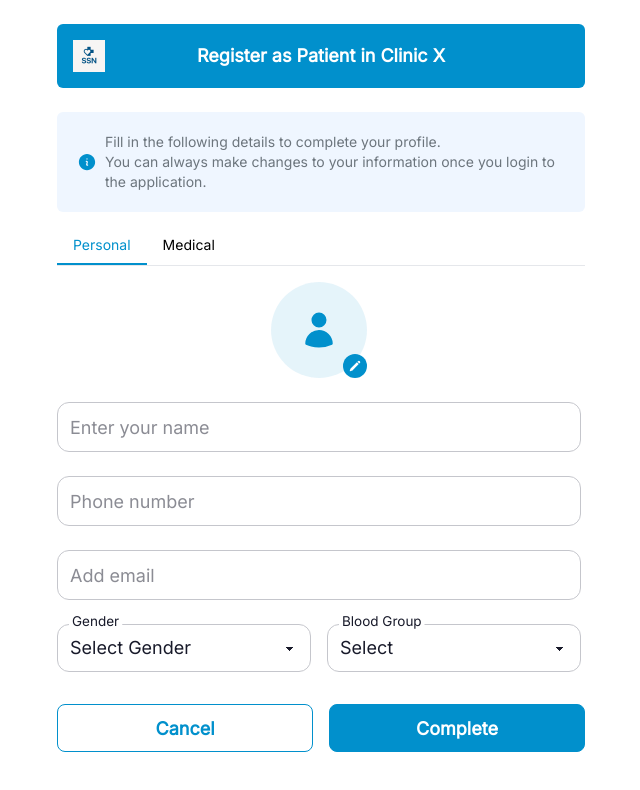
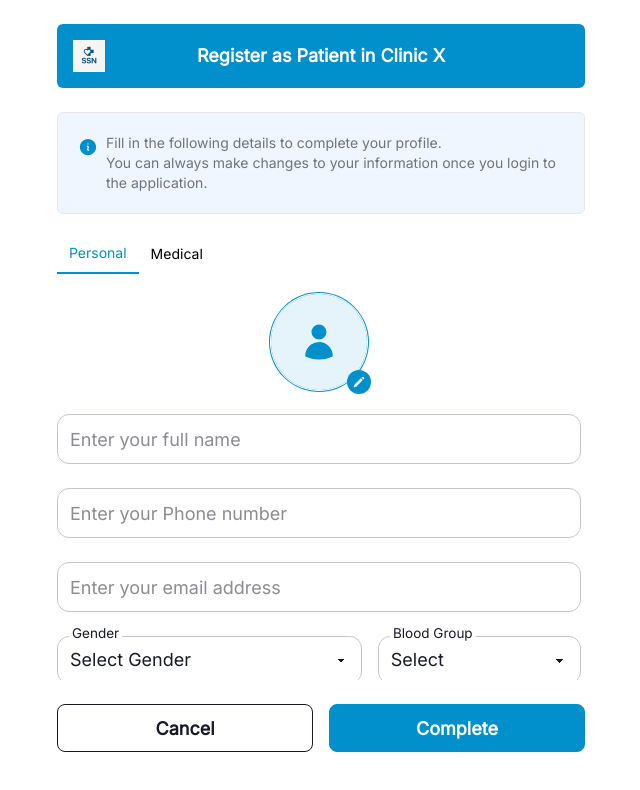
Before and after one commit to kinwitstech/SSN, a React (Vite) app: page /register-patient in a window 1280 px wide. Shown: the top 790 px of the page, without its empty margins (319-959 px from the left). Built offline with nearby package versions, Linux system fonts and the light colour scheme.

Commit message:
Patient Details Page: implemented using daisyUI and added a temporary compulsory validation for "currentMedication" in schema

```diff
--- a/src/pages/auth/RegisterPatient/PatientDetails.jsx
+++ b/src/pages/auth/RegisterPatient/PatientDetails.jsx
@@ -67,8 +67,24 @@ const PatientDetails = () => {
   } = methods;
 
   const inputProps = { register, formState };
+  const selectedProfileImage = watch("profileImage");
 
-  const selectedProfileImage = watch("profileImage");
+  const genderOptions = [
+    { label: "Male", value: "male" },
+    { label: "Female", value: "female" },
+    { label: "Other", value: "other" },
+  ];
+
+  const bloodGroupOptions = [
+    { value: "A+", label: "A+" },
+    { value: "A-", label: "A-" },
+    { value: "B+", label: "B+" },
+    { value: "B-", label: "B-" },
+    { value: "AB+", label: "AB+" },
+    { value: "AB-", label: "AB-" },
+    { value: "O+", label: "O+" },
+    { value: "O-", label: "O-" },
+  ];
 
   const handleProfileImageChange = async (e) => {
     const file = e.target.files[0];
@@ -135,6 +151,7 @@ const PatientDetails = () => {
   return (
     <FormProvider {...methods}>
       <div className="mx-auto flex h-screen max-w-xl flex-col p-6">
+        {/* Header */}
         <div className="bg-primary text-base-100 relative mb-6 flex h-16 items-center rounded-md px-4 pt-4">
           <img src={logo} className="mb-4 h-8 w-8" />
           <div className="flex-center absolute inset-0">
@@ -144,9 +161,10 @@ const PatientDetails = () => {
           </div>
         </div>
 
-        <div className="text-secondary mb-5 flex items-start gap-2 rounded-md bg-blue-50 p-5 text-sm">
+        {/* Info Box */}
+        <div className="alert text-secondary mb-5 flex items-start gap-2 rounded-md bg-blue-50 p-5 text-sm">
           <div className="flex-center">
-            <InformationCircleIcon className="text-primary mt-5 h-5 w-5 shrink-0" />
+            <InformationCircleIcon className="text-primary mt-1 h-5 w-5 shrink-0" />
           </div>
           <span>
             Fill in the following details to complete your profile.
@@ -157,26 +175,26 @@ const PatientDetails = () => {
         </div>
 
         {/* Tabs */}
-        <div className="relative mb-4 border-b border-gray-200">
+        <div className="tabs tabs-bordered mb-4">
           <button
             type="button"
-            onClick={() => setActiveTab("personal")}
-            className={`px-4 pb-2 text-sm font-medium transition ${
+            className={`tab text-sm font-medium ${
               activeTab === "personal"
-                ? "border-primary text-primary border-b-2"
+                ? "tab-active !border-primary text-primary !border-b-2"
                 : "text-neutral"
             }`}
+            onClick={() => setActiveTab("personal")}
           >
             Personal
           </button>
           <button
             type="button"
-            onClick={() => setActiveTab("medical")}
-            className={`px-4 pb-2 text-sm font-medium transition ${
+            className={`tab text-sm font-medium ${
               activeTab === "medical"
-                ? "border-primary text-primary border-b-2"
+                ? "tab-active !border-primary text-primary !border-b-2"
                 : "text-neutral"
             }`}
+            onClick={() => setActiveTab("medical")}
           >
             Medical
           </button>
@@ -192,19 +210,28 @@ const PatientDetails = () => {
                   htmlFor="profile-upload"
                   className="relative cursor-pointer"
                 >
-                  <div className="bg-primary/10 flex-center h-24 w-24 rounded-full">
+                  {/* Avatar container */}
+                  <div className="avatar">
+                    <div className="ring-primary ring-offset-base-100 bg-primary/10 mt-1 w-24 rounded-full ring ring-offset-1">
                       {profileImagePreview ? (
                         <img
                           src={profileImagePreview}
-                        className="h-24 w-24 rounded-full object-cover"
+                          className="h-full w-full object-cover object-center"
                         />
                       ) : (
+                        <div className="flex h-full w-full items-center justify-center">
                           <UserIcon className="text-primary h-10 w-10" />
+                        </div>
                       )}
                     </div>
-                  <div className="bg-primary flex-center text-base-100 absolute right-0 bottom-0 h-6 w-6 rounded-full">
+                  </div>
+
+                  {/* Pencil icon overlay */}
+                  <div className="bg-primary text-base-100 absolute -right-1 -bottom-1 flex h-6 w-6 items-center justify-center rounded-full">
                     <PencilIcon className="h-3 w-3" />
                   </div>
+
+                  {/* File input */}
                   <input
                     id="profile-upload"
                     name="profileImage"
@@ -214,6 +241,8 @@ const PatientDetails = () => {
                     className="hidden"
                   />
                 </label>
+
+                {/* Error message */}
                 {formState.errors.profileImage?.message && (
                   <p className="text-error mt-2 text-center text-xs">
                     {String(formState.errors.profileImage.message)}
@@ -228,14 +257,14 @@ const PatientDetails = () => {
                 <Input
                   name="fullName"
                   label="Full Name"
-                  placeholder="Enter your name"
+                  placeholder="Enter your full name"
                   required
                   {...inputProps}
                 />
                 <Input
                   name="phone"
                   label="Contact Number"
-                  placeholder="Phone number"
+                  placeholder="Enter your Phone number"
                   required
                   onInput={handleNumericInput}
                   {...inputProps}
@@ -243,39 +272,26 @@ const PatientDetails = () => {
                 <Input
                   name="email"
                   label="Email ID"
-                  placeholder="Add email"
+                  placeholder="Enter your email address"
                   required
                   {...inputProps}
                 />
                 <div className="flex gap-4">
-                  <div className="w-1/2">
+                  <div className="w-3/5">
                     <SelectField
                       name="gender"
                       label="Gender"
                       placeholder="Select Gender"
-                      options={[
-                        { label: "Male", value: "male" },
-                        { label: "Female", value: "female" },
-                        { label: "Other", value: "other" },
-                      ]}
+                      options={genderOptions}
                       {...inputProps}
                     />
                   </div>
-                  <div className="w-1/2">
+                  <div className="w-2/5">
                     <SelectField
                       name="bloodGroup"
                       label="Blood Group"
                       placeholder="Select"
-                      options={[
-                        { value: "A+", label: "A+" },
-                        { value: "A-", label: "A-" },
-                        { value: "B+", label: "B+" },
-                        { value: "B-", label: "B-" },
-                        { value: "AB+", label: "AB+" },
-                        { value: "AB-", label: "AB-" },
-                        { value: "O+", label: "O+" },
-                        { value: "O-", label: "O-" },
-                      ]}
+                      options={bloodGroupOptions}
                       {...inputProps}
                     />
                   </div>
@@ -283,7 +299,7 @@ const PatientDetails = () => {
                 <Textarea
                   name="address"
                   label="Address"
-                  placeholder="Full Address"
+                  placeholder="Enter your Full Address"
                   required
                   {...inputProps}
                 />
@@ -312,7 +328,7 @@ const PatientDetails = () => {
                   {...inputProps}
                 />
                 <Textarea
-                  name="currentillness"
+                  name="currentIllness"
                   label="Current Illness (If any)"
                   placeholder="List your illness here"
                   rows={4}
@@ -320,7 +336,7 @@ const PatientDetails = () => {
                   {...inputProps}
                 />
                 <Textarea
-                  name="currentmedication"
+                  name="currentMedication"
                   label="Current Medications (If any)"
                   placeholder="List your Medications here"
                   rows={4}
@@ -328,7 +344,7 @@ const PatientDetails = () => {
                   {...inputProps}
                 />
                 <Textarea
-                  name="pastsuregries"
+                  name="pastSuregries"
                   label="Past Surgeries"
                   placeholder="Mention any past surgeries"
                   rows={4}
@@ -344,13 +360,12 @@ const PatientDetails = () => {
         <div className="mt-6 mb-6 flex gap-4">
           <Button
             text="Cancel"
-            variant="outline"
+            className="btn btn-outline btn-lg flex-1"
             onClick={() => navigate({ to: "/" })}
-            className="btn-primary btn-outline btn-lg flex-1"
           />
           <Button
             text="Complete"
-            className="btn-primary btn-lg flex-1"
+            className="btn btn-primary btn-lg flex-1"
             onClick={async () => {
               const isValid = await trigger();
               if (isValid) {
--- a/src/pages/auth/RegisterPatient/RegisterPatientSchema.js
+++ b/src/pages/auth/RegisterPatient/RegisterPatientSchema.js
@@ -47,6 +47,7 @@ export const RegisterPatientSchema = z.object({
     .refine((file) => !file || file.size <= maxImageSize, {
       message: "Image must be under 2MB.",
     }),
+  currentMedication: z.string().min(1, "This field is required."),
 });
 
 export default RegisterPatientSchema;
```
Lines whose indentation alone changed are shown as unchanged.
